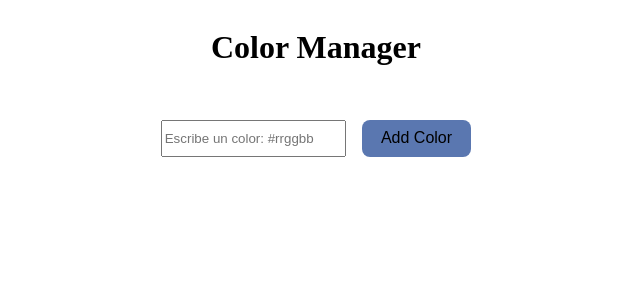
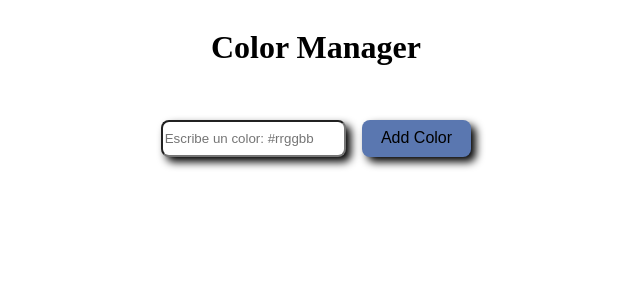
Before and after one commit to michellebarrigaIT/practica8, a React (Vite) app: page / in a window 1280 px wide. Shown: the top 300 px of the page, without its empty margins (324-964 px from the left). Built offline with nearby package versions, Linux system fonts and the light colour scheme.

Commit message:
style: add border shadow

```diff
--- a/src/components/ColorManager.scss
+++ b/src/components/ColorManager.scss
@@ -13,6 +13,11 @@ $button-color: #5a77b0;
     padding: 1rem;
     gap: 1rem;
 
+    input {
+        border-radius: 8px;
+        box-shadow: 5px 5px 8px black;
+    }
+
     button {
         padding: 0.6em 1.2em;
         font-size: 1rem;
@@ -21,6 +26,7 @@ $button-color: #5a77b0;
         cursor: pointer;
         transition: background-color 0.3s ease;
         background-color: $button-color;
+        box-shadow: 5px 5px 8px black;
 
         &:hover {
             background-color: #516895;
@@ -43,5 +49,6 @@ $button-color: #5a77b0;
         width: 80px;
         height: 80px;
         border-radius: 8px;
+        box-shadow: 5px 5px 8px black;
     }
 }
```
